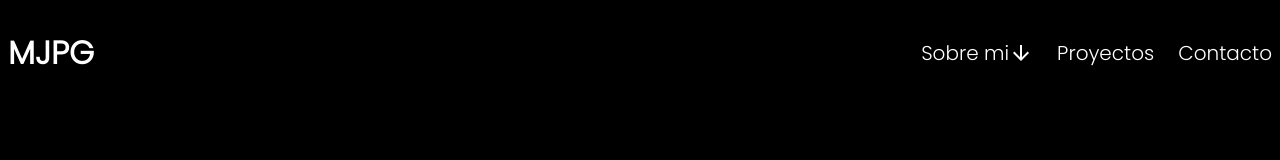
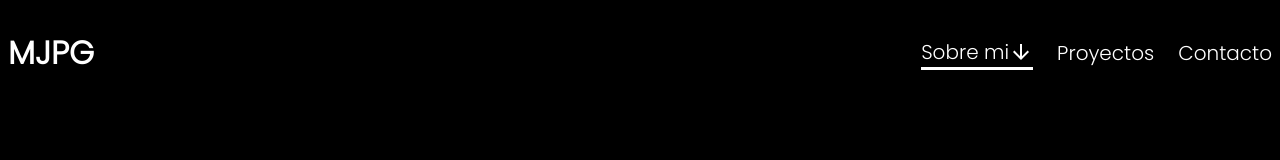
Before and after one commit to Argiiasd/Portfolio, a React (Vite) app in the folder Portfolio/: page / in a window 1280 px wide. In both pictures the pointer is over the link "Sobre mi". Shown: the top 160 px of the page. Built offline with nearby package versions, Linux system fonts and the light colour scheme.

Commit message:
efecto en los botones de la navbar

```diff
--- a/Portfolio/src/Components/Nav/Nav.module.css
+++ b/Portfolio/src/Components/Nav/Nav.module.css
@@ -20,4 +20,9 @@
     color: white;
     cursor: pointer;
     font-size: 20px;
+    transform: 0.5s ease;
 }
+
+.Button:hover {
+    border-bottom: 3px solid white;
+}
```
